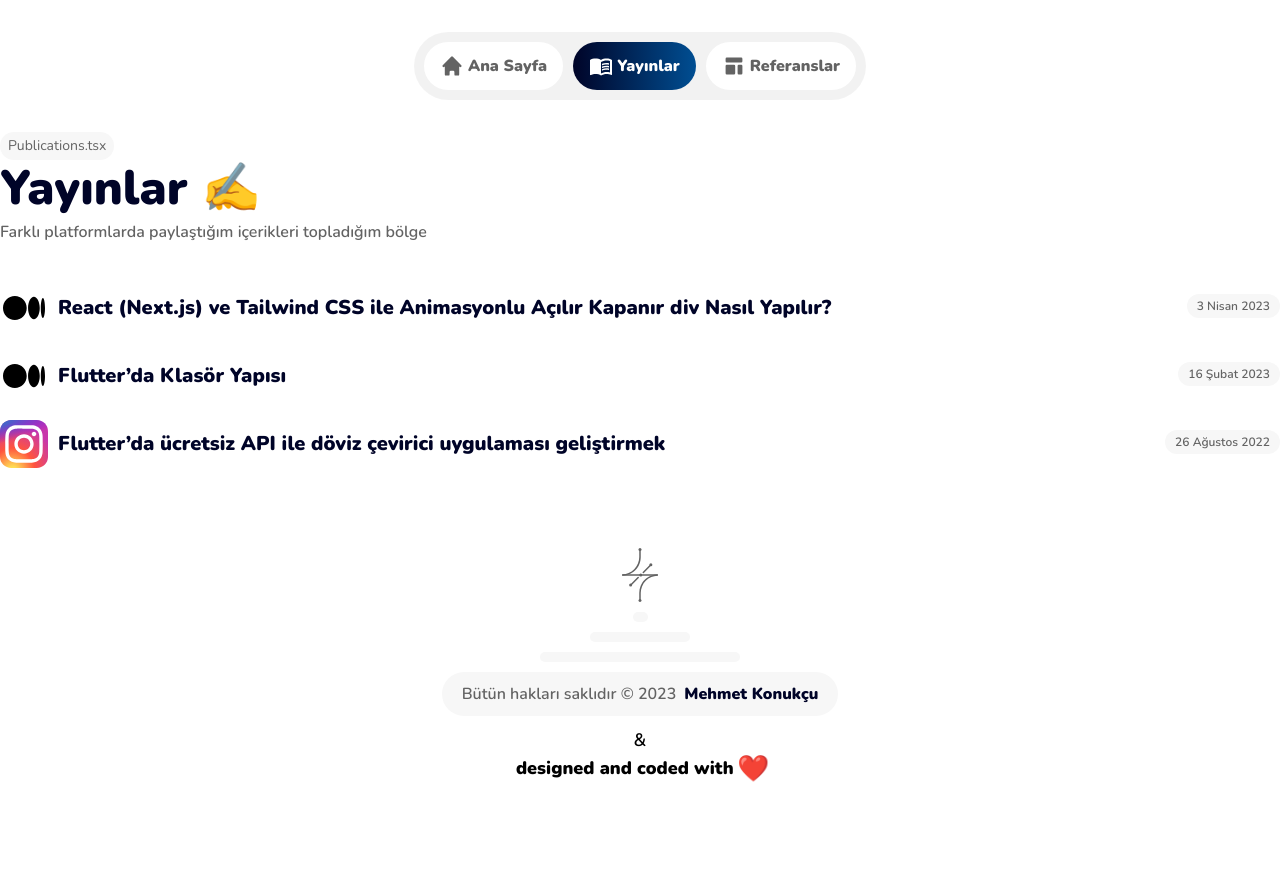
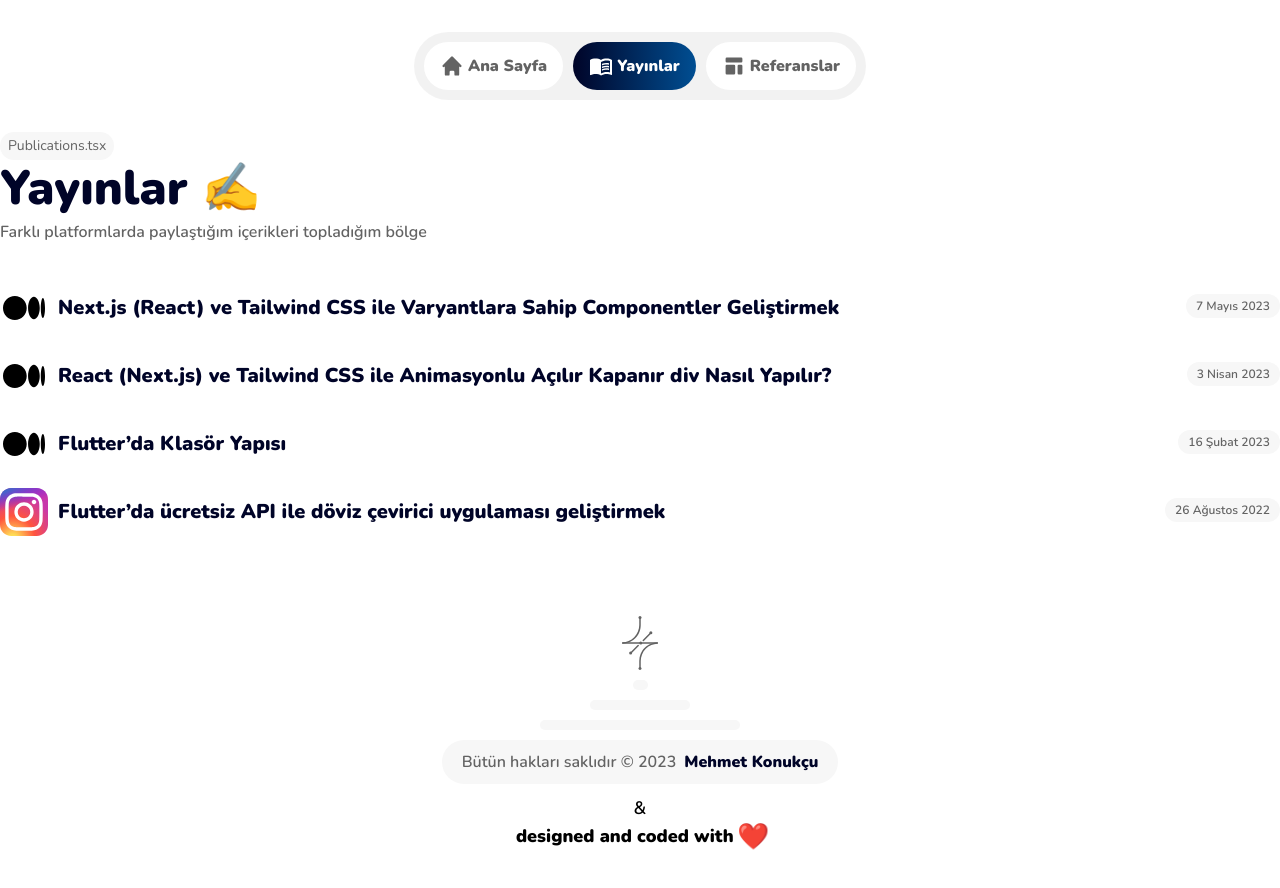
Before and after one commit to mehmetext/konukcudev-next, a Next.js app: page /publications in a window 1280 px wide. Shown: the top 888 px of the page. Before the commit the page ends 862 px from the top, so only its background shows below. Built offline with nearby package versions, Linux system fonts and the light colour scheme.

Commit message:
Update Publications.tsx

```diff
--- a/src/components/organisms/PublicationsTemplate/Publications.tsx
+++ b/src/components/organisms/PublicationsTemplate/Publications.tsx
@@ -6,6 +6,12 @@ export default function Publications() {
 	return (
 		<Container>
 			<div className="flex w-full flex-col gap-5">
+				<Publication
+					icon="medium"
+					href="https://medium.com/@mehmetext/next-js-react-ve-tailwind-css-ile-varyantlara-sahip-componentler-geliştirmek-a13a8d814557"
+					title="Next.js (React) ve Tailwind CSS ile Varyantlara Sahip Componentler Geliştirmek"
+					date="7 Mayıs 2023"
+				/>
 				<Publication
 					icon="medium"
 					href="https://medium.com/@mehmetext/react-next-js-ve-tailwind-css-ile-animasyonlu-açılır-kapanır-div-nasıl-yapılır-635f8161b2f4"
```
